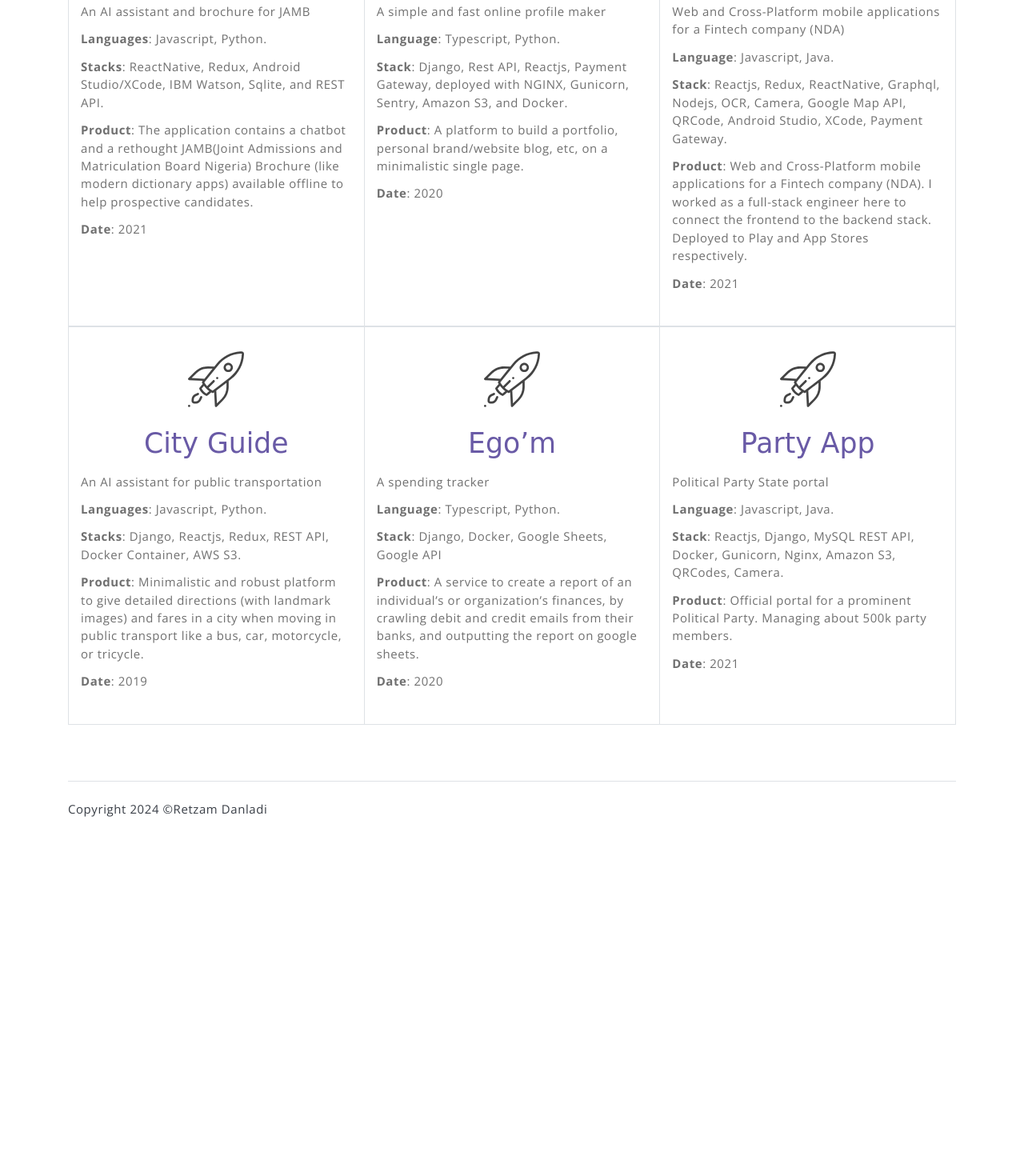
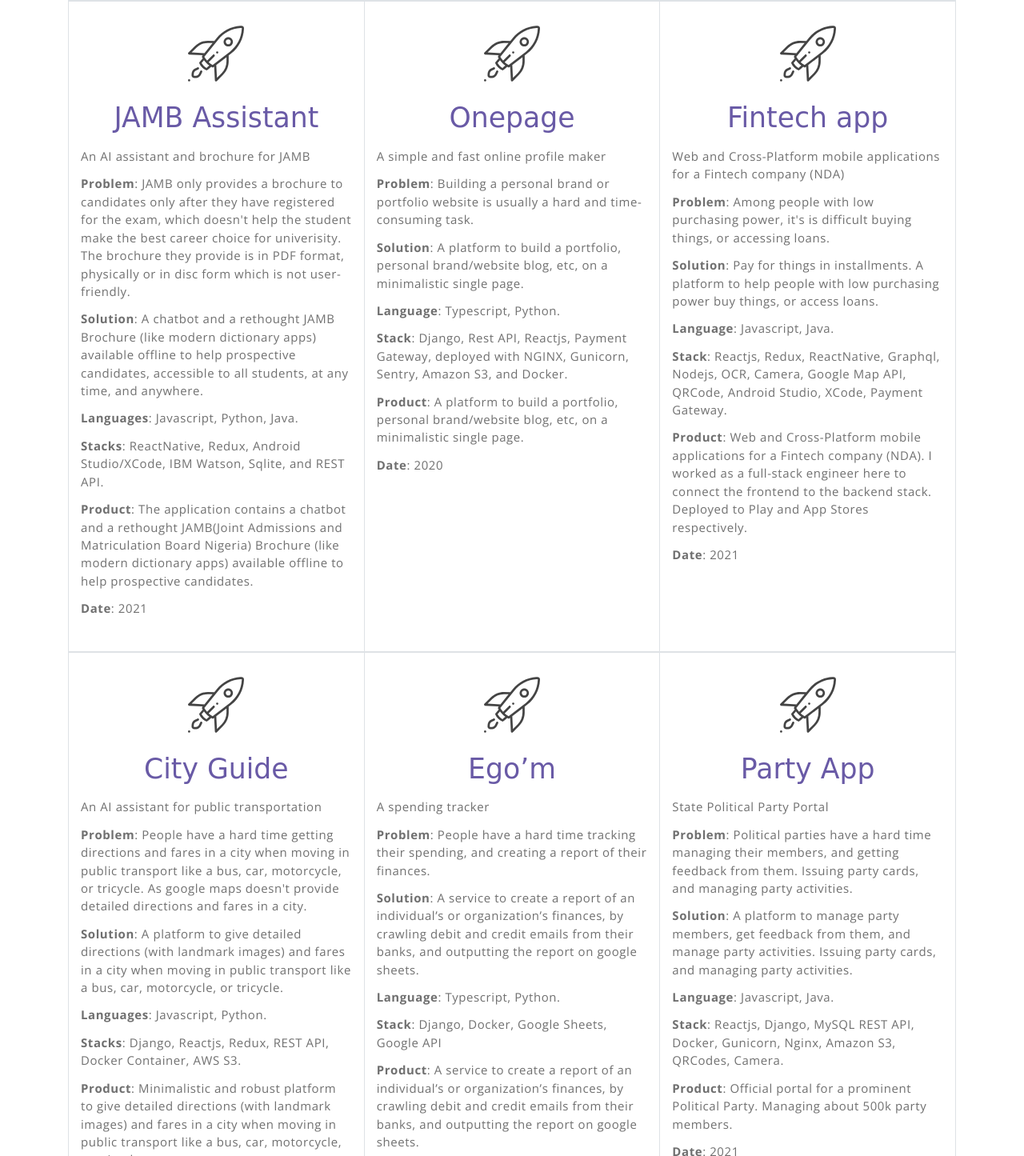
Before and after one commit to Younggregs/meyawo, a website: page public_html/index.html in a window 1280 px wide. Shown: the part 3836-5281 px from the top of the page at 80% size. Before the commit the page ends 4882 px from the top, so only its background shows below. Drawn offline with nearby package versions, Linux system fonts and the light colour scheme; a web font is replaced by a local one.

Commit message:
Add problems and solutions to problems solved

```diff
--- a/public_html/index.html
+++ b/public_html/index.html
@@ -237,6 +237,12 @@
                         <div class="pricing-card-list text-left">
                             <p>A simple and efficient way of polling and voting</p>
                             <p>
+                                <b>Problem</b>: The current way of polling and voting is usually based on popular votes, which is not always the best way to get the best candidate.
+                            </p>
+                            <p>
+                                <b>Solution</b>: Novel algorithms to provide a new way to rank contestants in a poll or vote, by using a weighted average of the votes.
+                            </p>
+                            <p>
                                 <b>Languages</b>: Typescript, Javascript, Python.
                             </p>
 
@@ -258,6 +264,12 @@
                         <h6 class="pricing-card-title">Baymoon CRM</h6>
                         <div class="pricing-card-list text-left">
                             <p>A Landlord, Tenant management system</p>
+                            <p>
+                                <b>Problem</b>: Landlords have a hard time managing their tenants, invoices, rent's due dates, and payments.
+                            </p>
+                            <p>
+                                <b>Solution</b>: A platform to manage their tenants, invoices, rent's due dates, and payments, publish their apartments publicly to a marketplace, and more.
+                            </p>
                             <p><b>Language</b>: Typescript, Python.</p>
                             <p><b>Stack</b>: Django, Rest API,
                                 NextJS, Payment Gateway, deployed with NGINX, Gunicorn,
@@ -280,6 +292,12 @@
                         <div class="pricing-card-list text-left">
                             <p>A transparent platform for performing raffle
                                 draws on Twitter
+                            </p>
+                            <p>
+                                <b>Problem</b>: Raffle draws are usually done in a non-transparent way, where the winner is not known to be random.
+                            </p>
+                            <p>
+                                <b>Solution</b>: A platform to perform raffle draws on Twitter in a transparent way, where the winner is known to be random.
                             </p>
                             <p><b>Language</b>: Javascript, Python.</p>
                             <p><b>Stack</b>: Django,
@@ -304,9 +322,15 @@
                         <div class="pricing-card-list text-left">
                             <p>An AI assistant and brochure for JAMB</p>
                             <p>
-                                <b>Languages</b>: Javascript, Python.
+                                <b>Problem</b>: JAMB only provides a brochure to candidates only after they have registered for the exam, which doesn't help the student make the best career choice for univerisity.
+                                The brochure they provide is in PDF format, physically or in disc form which is not user-friendly.
                             </p>
-
+                            <p>
+                                <b>Solution</b>: A chatbot and a rethought JAMB Brochure (like modern dictionary apps) available offline to help prospective candidates, accessible to all students, at any time, and anywhere.
+                            </p>
+                            <p>
+                                <b>Languages</b>: Javascript, Python, Java.
+                            </p>
                             <p> <b>Stacks</b>:
                                 ReactNative,
                                 Redux, Android Studio/XCode, IBM Watson, Sqlite, and REST API.
@@ -328,6 +352,12 @@
                         <h6 class="pricing-card-title">Onepage</h6>
                         <div class="pricing-card-list text-left">
                             <p>A simple and fast online profile maker</p>
+                            <p>
+                                <b>Problem</b>: Building a personal brand or portfolio website is usually a hard and time-consuming task.
+                            </p>
+                            <p>
+                                <b>Solution</b>: A platform to build a portfolio, personal brand/website blog, etc, on a minimalistic single page.
+                            </p>
                             <p><b>Language</b>: Typescript, Python.</p>
                             <p><b>Stack</b>: Django, Rest API,
                                 Reactjs, Payment Gateway, deployed with NGINX, Gunicorn,
@@ -349,6 +379,12 @@
                         <div class="pricing-card-list text-left">
                             <p>Web and Cross-Platform mobile applications for a Fintech
                                 company (NDA)
+                            </p>
+                            <p>
+                                <b>Problem</b>: Among people with low purchasing power, it's is difficult buying things, or accessing loans.
+                            </p>
+                            <p>
+                                <b>Solution</b>: Pay for things in installments. A platform to help people with low purchasing power buy things, or access loans.
                             </p>
                             <p><b>Language</b>: Javascript, Java.</p>
                             <p><b>Stack</b>: Reactjs, Redux,
@@ -375,11 +411,17 @@
                         <h6 class="pricing-card-title">City Guide</h6>
                         <div class="pricing-card-list text-left">
                             <p>An AI assistant for public
-                                transportation</p>
+                                transportation
+                            </p>
+                            <p>
+                                <b>Problem</b>: People have a hard time getting directions and fares in a city when moving in public transport like a bus, car, motorcycle, or tricycle. As google maps doesn't provide detailed directions and fares in a city.
+                            </p>
+                            <p>
+                                <b>Solution</b>: A platform to give detailed directions (with landmark images) and fares in a city when moving in public transport like a bus, car, motorcycle, or tricycle.
+                            </p>
                             <p>
                                 <b>Languages</b>: Javascript, Python.
                             </p>
-
                             <p> <b>Stacks</b>:
                                 Django, Reactjs,
                                 Redux, REST API, Docker Container, AWS S3.
@@ -401,6 +443,12 @@
                         <h6 class="pricing-card-title">Ego’m</h6>
                         <div class="pricing-card-list text-left">
                             <p>A spending tracker</p>
+                            <p>
+                                <b>Problem</b>: People have a hard time tracking their spending, and creating a report of their finances.
+                            </p>
+                            <p>
+                                <b>Solution</b>: A service to create a report of an individual’s or organization’s finances, by crawling debit and credit emails from their banks, and outputting the report on google sheets.
+                            </p>
                             <p><b>Language</b>: Typescript, Python.</p>
                             <p><b>Stack</b>: Django, Docker, Google
                                 Sheets, Google API
@@ -421,7 +469,14 @@
                     <div class="pricing-card-body">
                         <h6 class="pricing-card-title">Party App</h6>
                         <div class="pricing-card-list text-left">
-                            <p>Political Party State portal
+                            <p>
+                                State Political Party Portal
+                            </p>
+                            <p>
+                                <b>Problem</b>: Political parties have a hard time managing their members, and getting feedback from them. Issuing party cards, and managing party activities.
+                            </p>
+                            <p>
+                                <b>Solution</b>: A platform to manage party members, get feedback from them, and manage party activities. Issuing party cards, and managing party activities.
                             </p>
                             <p><b>Language</b>: Javascript, Java.</p>
                             <p><b>Stack</b>: Reactjs, Django,
```
Also changed, not shown: 1 other file.
